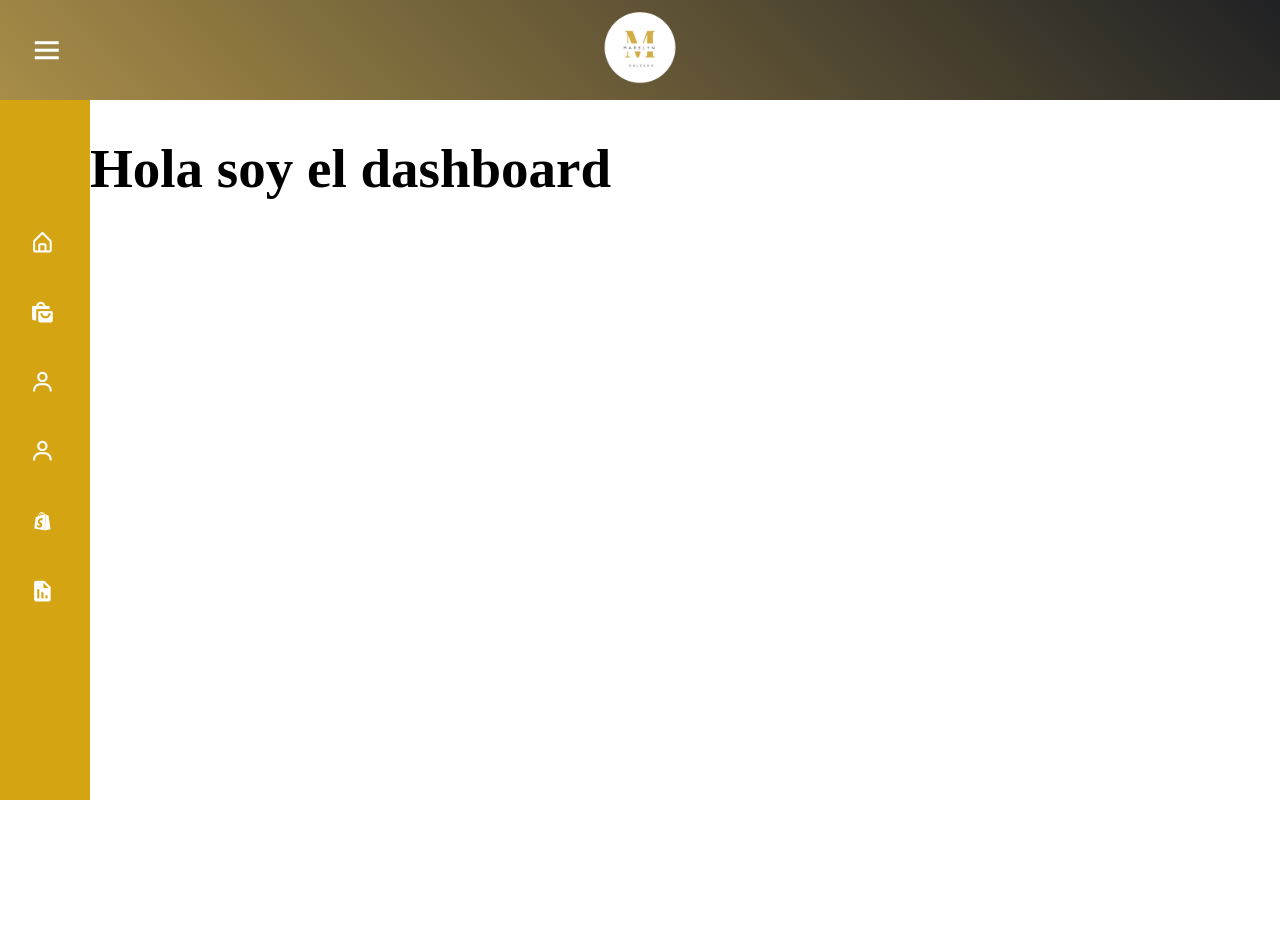
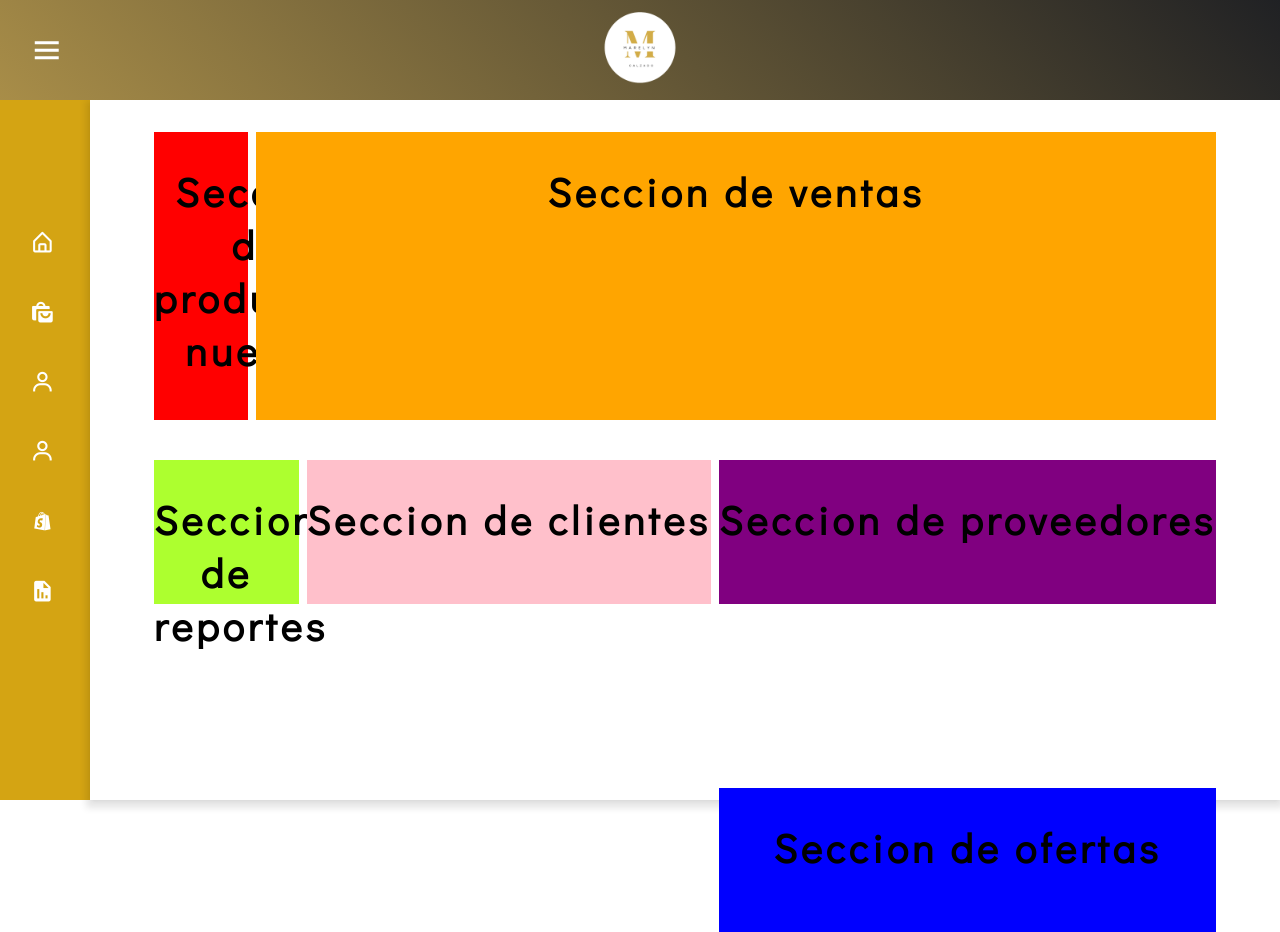
Before and after one commit to Nirvana-Code-Zen/Marelyn, a React (Vite) app: page /dashboard in a window 1280 px wide. Before the commit the page ends 800 px from the top, so only its background shows below. Built offline with nearby package versions, Linux system fonts and the light colour scheme.

Commit message:
Create items dashboard and view CategoryProducts

```diff
--- a/src/Components/Menu/MenuStyled.js
+++ b/src/Components/Menu/MenuStyled.js
@@ -12,9 +12,7 @@ export default styled.div`
     position: relative;
     left: 1.8rem;
     bottom: 8rem;
-
   }
-
  }
 `
 
@@ -44,6 +42,7 @@ export const OptionMenu = styled.div`
   transition: opacity .3s ease;
   }
 `
+
 export const ContainerMenu = styled.div`
   grid-column: 1;
   display: flex;
@@ -62,7 +61,6 @@ export const ContainerMenu = styled.div`
       display: inline;
     }
   }
-
 `
 
 export const HeaderMenu = styled.div`
--- a/src/Global-styles/Components/Titles/index.js
+++ b/src/Global-styles/Components/Titles/index.js
@@ -19,7 +19,7 @@ export const H4 = styled.h4`
   text-align: center;
   font-family: ${props => props.theme.fonts.texts_titles};
   letter-spacing: 4px;
-  color: ${props => props.theme.colors.white || '#000'}
+  color: ${props => props.theme.colors.white || '#000000'}
 `
 
 export default H1
--- a/src/Pages/Dashboard/DashboardStyled.js
+++ b/src/Pages/Dashboard/DashboardStyled.js
@@ -1,8 +1,61 @@
 import styled from 'styled-components'
 
 const Dashboard = styled.div`
-  background-color: yellow;
+  padding: 2rem 4rem;
+  display: grid;
+  grid-template-columns: repeat(3, 1fr);
+  grid-auto-rows: minmax(20rem, auto);
+  grid-gap: .5rem;
+`
+// export const ContainerDashboard = styled.div`
+//   display: flex;
+//   width: 100%;
+//   height: 78vh;
+//   background-color:yellow ;
+// `
+
+export const ProductsSection = styled.div`
+  display: flex;
+  grid-column: 1/3;
+  grid-row: 1/4;
+  width: 100%;
+  height: 18rem;
+  background-color: red;
 
 `
-
+export const SalesSection = styled.div`
+  grid-column: 3/6;
+  grid-row: 1/4;
+  width: 100%;
+  height: 18rem;
+  background-color: orange;
+`
+export const ReportsSection = styled.div`
+  grid-column: 1/4;
+  grid-row: 2/6;
+  width: 100%;
+  height: 9rem;
+  background-color: greenyellow;
+`
+export const ClientSection = styled.div`
+  grid-column: 4;
+  grid-row: 2/4;
+  width: 100%;
+  height: 9rem;
+  background-color: pink;
+`
+export const SupplierSection = styled.div`
+  grid-column: 5/6;
+  grid-row: 2/3;
+  width: 100%;
+  height: 9rem;
+background-color: purple;
+`
+export const OffertSection = styled.div`
+  grid-column: 5/6;
+  grid-row: 3/4;
+  width: 100%;
+  height: 9rem;
+  background-color: blue;
+`
 export default Dashboard
--- a/src/Pages/Dashboard/index.jsx
+++ b/src/Pages/Dashboard/index.jsx
@@ -1,6 +1,31 @@
+import DashboardStyled, { ProductsSection, SalesSection, ReportsSection, ClientSection, SupplierSection, OffertSection } from './DashboardStyled'
+import { H2 } from '../../Global-styles/Components/Titles'
+
 const Dashboard = () => {
   return (
-    <h1>Hola soy el dashboard</h1>
+    <DashboardStyled Styled className='boxshadow'>
+
+        <ProductsSection>
+          <H2>Seccion de productos nuevos</H2>
+        </ProductsSection>
+        <SalesSection>
+        <H2>Seccion de ventas </H2>
+        </SalesSection>
+        <ReportsSection>
+          <H2>Seccion de reportes </H2>
+        </ReportsSection>
+        <ClientSection>
+          <H2>Seccion de clientes </H2>
+        </ClientSection>
+        <SupplierSection>
+          <H2>Seccion de proveedores </H2>
+        </SupplierSection>
+        <OffertSection>
+          <H2>Seccion de ofertas </H2>
+        </OffertSection>
+
+    </DashboardStyled>
+
   )
 }
 
--- a/src/Pages/Products/CategoryProducts/categoryProducStyled.js
+++ b/src/Pages/Products/CategoryProducts/categoryProducStyled.js
@@ -1,22 +1,19 @@
 import styled from 'styled-components'
 
 const CategoryProductStyled = styled.div`
-  border: 1px solid red;
   display: flex;
-  width: 50%;
-  height: 200px;
-
 `
 
 export const ContainerCategory = styled.div`
   display: flex;
-  width: 40%;
-  height: 20%;
-  background-color:blue;
+  justify-content: center;
+  width: 100%;
+  height: 3rem;
 
-  & div{
-    background-color: gold;
-  }
+`
+
+export const ContainerItemCategorias = styled.div`
+
 `
 
 export default CategoryProductStyled
--- a/src/Pages/Products/CategoryProducts/index.jsx
+++ b/src/Pages/Products/CategoryProducts/index.jsx
@@ -1,10 +1,11 @@
 import CategoryProductsStyled, { ContainerCategory } from './categoryProducStyled.js'
+import { H2 } from '../../../Global-styles/Components/Titles'
 
 const CategoryProducts = () => {
   return (
     <CategoryProductsStyled>
-      <ContainerCategory>
-      <div></div>
+      <ContainerCategory className='boxshadow'>
+       <H2 font_size='20px'>Categorias</H2>
       </ContainerCategory>
     </CategoryProductsStyled>
   )
--- a/src/Pages/Products/CreateProducts/CreateStyled.js
+++ b/src/Pages/Products/CreateProducts/CreateStyled.js
@@ -6,7 +6,6 @@ const CreateProductStyled = styled.div`
     width: 85%;
     flex-wrap: wrap;
     border: 1px solid blue;
-
 `
 
 export const Description = styled.div`
@@ -81,7 +80,7 @@ export const BtnCreate = styled.div`
 export const BtnCharget = styled.div`
   position: relative;
   left: 28.8rem;
-  bottom:7.5rem;
+  bottom:6rem;
 
   & input {
     width: 100%;
--- a/src/Pages/Products/CreateProducts/index.jsx
+++ b/src/Pages/Products/CreateProducts/index.jsx
@@ -17,6 +17,7 @@ const CreateProducts = () => {
   const firestore = useContext(FirebaseContext)
   const { current: validationForm } = useRef(createValidatorProduct)
 
+  console.log(firestore)
   const formRef = useRef(null)
 
   const navigate = useLocation()[1]
@@ -30,10 +31,10 @@ const CreateProducts = () => {
       model: product.model,
       code: product.Codigo,
       price: product.Precio,
-      description: product.Descripcion,
-      image: product.image
+      description: product.Descripcion
     })
   }
+
   const createProductHandle = async evt => {
     evt.preventDefault()
     const data = collectFormData(formRef.current)
@@ -76,8 +77,7 @@ const CreateProducts = () => {
         height: '85%',
         top: '1rem',
         justify: 'space-evenly',
-        padding: '40px 20px',
-        gap: '13px'
+        padding: '40px 20px'
       }}
     >
        {errorMessage && (
--- a/src/Pages/Products/ProductStyles.js
+++ b/src/Pages/Products/ProductStyles.js
@@ -28,15 +28,16 @@ export const ContainerSearch = styled.input`
 `
 
 export const ComponentProducts = styled.div`
-    position: absolute;
-    width: 82.3%;
-    height: 65%;
-    top: 15rem;
-    left: 11.7rem;
+  position: absolute;
+  width: 82.3%;
+  height: 65%;
+  top: 15rem;
+  left: 11.7rem;
 `
 
-export const CompCategory = styled.div`
-
+export const ComponentCreate = styled.div`
+  display: flex;
+  border: 1px solid red;
 `
 
 export default ProductStyled
--- a/src/Pages/Products/index.jsx
+++ b/src/Pages/Products/index.jsx
@@ -4,52 +4,47 @@ import CreateProducts from './CreateProducts'
 import CategoryProducts from './CategoryProducts'
 
 import { useState } from 'react'
-import { Link } from 'wouter'
 
 const Products = () => {
   const [viewForms, setViewForms] = useState(false)
 
-  const toogleViewForms = (event) => {
-    event.preventDefault()
+  const toogleViewForms = () => {
     setViewForms(!viewForms)
   }
 
   const [showCategory, setShowCategory] = useState(false)
 
-  const viewCategory = (event) => {
-    event.preventDefault()
+  const viewCategory = () => {
     setShowCategory(!showCategory)
+    console.log('esta bien ')
   }
 
   const btn = () => {
     console.log('si Hola')
   }
-
   return (
     <ProductStyles>
       <ContainerItems>
-        <Link href='category'>
-          <Button size='large' height='63.3px'onClick={viewCategory}>
+        {/* <Link href='category'> */}
+          <Button size='large' height='63.3px' onClick={viewCategory}>
             <span>Categorias</span>
-            <ComponentProducts>
-              {showCategory && <CategoryProducts setShowCategory={setShowCategory} />}
-            </ComponentProducts>
           </Button>
-        </Link>
+          <ComponentProducts>
+              {showCategory && <CategoryProducts setShowCategory={setShowCategory}/>}
+          </ComponentProducts>
+          {/* </Link> */}
+
         <Button size='large' height='63.3px' onClick={btn}>
           <span>Lista de productos</span>
         </Button>
-      <ContainerSearch>
-      </ContainerSearch>
+        <ContainerSearch></ContainerSearch>
         <Button size='large' height='63.3px' onClick={toogleViewForms}>
           <span>Crear productos </span>
         </Button>
-        <Link href='create'>
-          <ComponentProducts>
-            {viewForms && <CreateProducts setViewForms={setViewForms}/>}
-          </ComponentProducts>
-        </Link>
       </ContainerItems>
+      <ComponentProducts>
+        {viewForms && <CreateProducts setViewForms={setViewForms} />}
+      </ComponentProducts>
     </ProductStyles>
   )
 }
```
Also changed, not shown: src/Pages/Products/ListProducts/ListStyled.js (added, +14 -0 lines), src/Pages/Products/ListProducts/index.jsx (added, +11 -0 lines).
